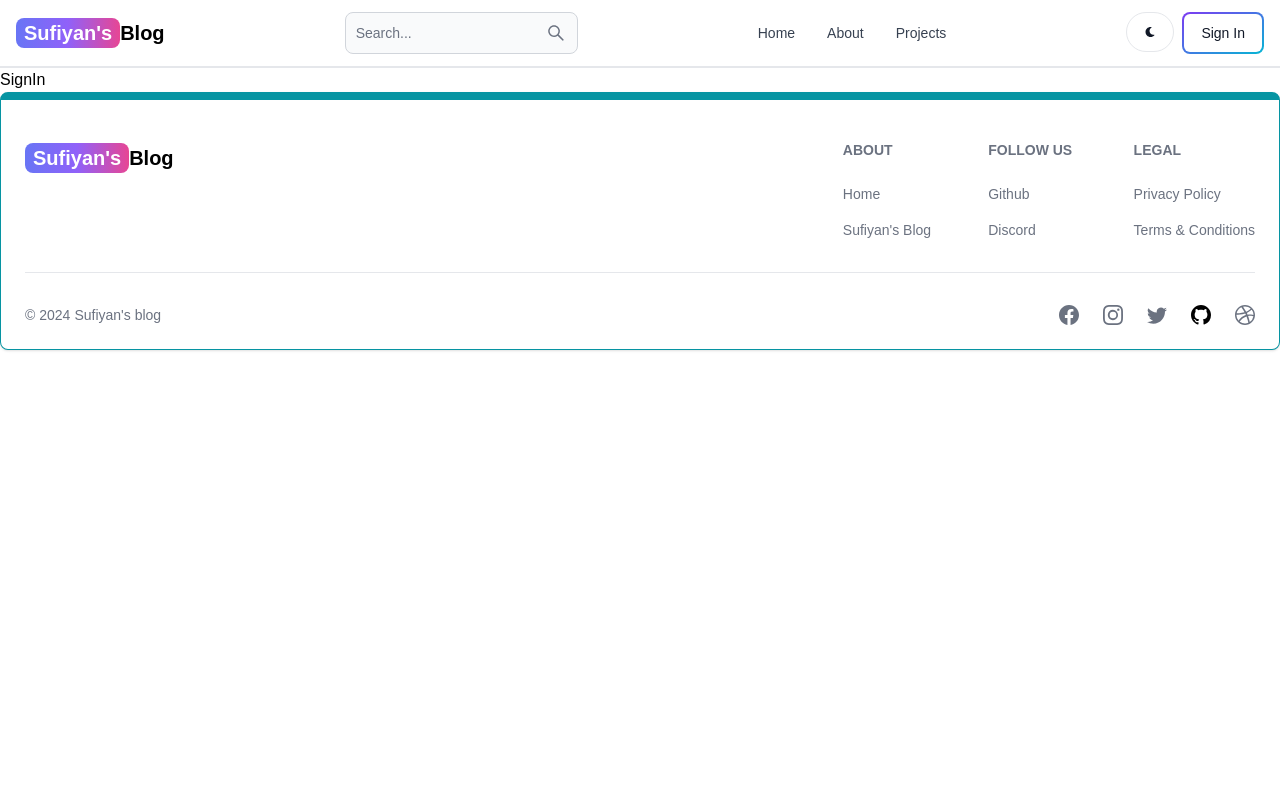
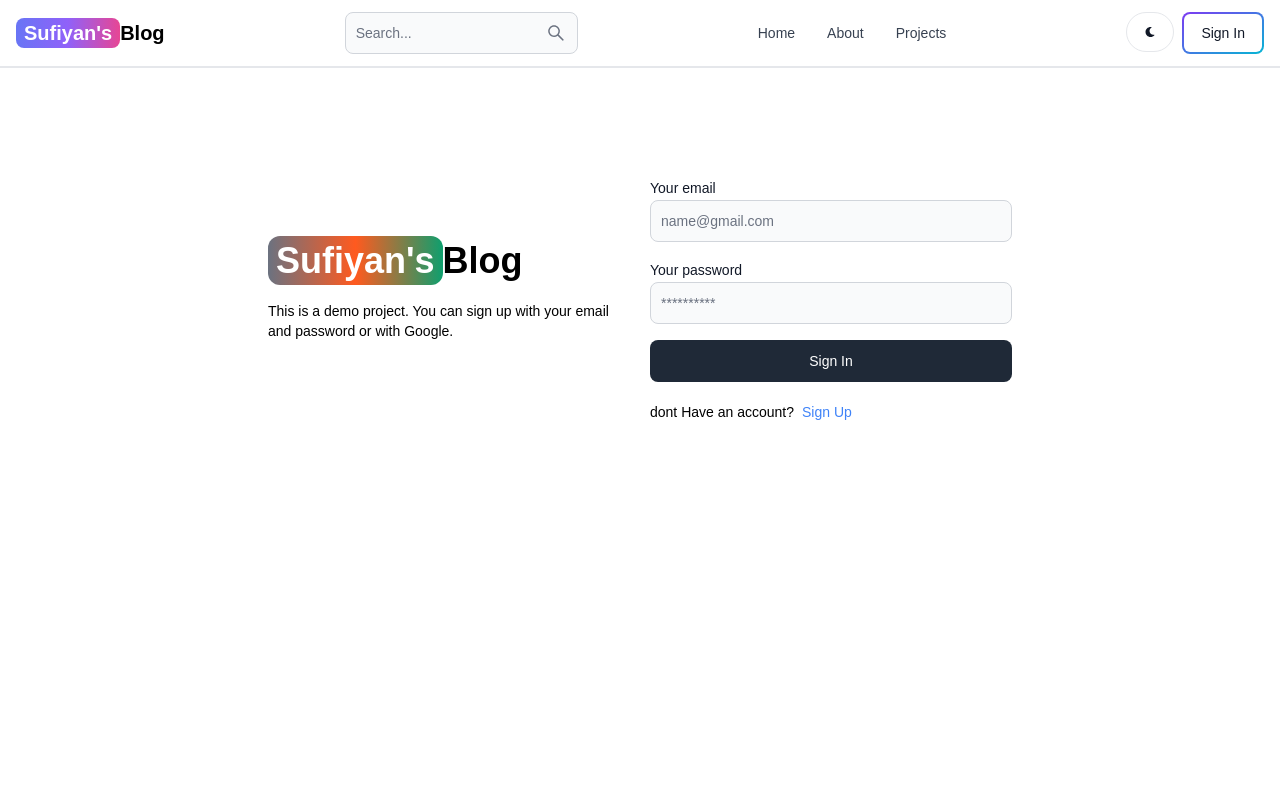
Before and after one commit to sofiyan01/blog-webapp, a React (Vite) app in the folder client/: page /sign-in in a window 1280 px wide. Shown: the top 800 px of the page. Built offline with nearby package versions, Linux system fonts and the light colour scheme.

Commit message:
complete signin Func

```diff
--- a/client/src/pages/SignIn.jsx
+++ b/client/src/pages/SignIn.jsx
@@ -1,9 +1,113 @@
-import React from 'react'
+import { Alert, Button, Label, Spinner, TextInput } from 'flowbite-react';
+import React, { useState } from 'react';
+import { Link, useNavigate } from 'react-router-dom';
 
 function SignIn() {
+  const [formData, setFormData] = useState({});
+  const [errorMessage, setErrorMessage] = useState(null);
+  const [loading, setLoading] = useState(false);
+  const navigate=useNavigate()
+
+  const handleChange = (e) => {
+    setFormData({
+      ...formData, [e.target.id]: e.target.value
+    });
+  };
+
+  const handleSubmit = async (e) => {
+    e.preventDefault();
+    setLoading(true);
+    setErrorMessage(null);
+
+    try {
+      const res = await fetch("/api/auth/signin", {
+        method: "POST",
+        headers: { "Content-Type": "application/json" },
+        body: JSON.stringify(formData),
+      });
+
+      const data = await res.json();
+
+      if (data.success === false) {
+        setErrorMessage(data.message);
+      }
+      if (res.ok) {
+        navigate("/")
+      }
+    } catch (error) {
+      setErrorMessage(error.message);
+    } finally {
+      setLoading(false); // This ensures loading stops whether the request is successful or not.
+    }
+  };
+
   return (
-    <div>SignIn</div>
-  )
+    <div className='min-h-screen mt-20'>
+      <div className='flex p-3 max-w-3xl mx-auto flex-col md:flex-row md:items-center gap-5'>
+        {/* left */}
+        <div className='flex-1'>
+          <Link to='/' className='font-bold dark:text-white text-4xl'>
+            <span className="px-2 py-1 bg-gradient-to-r from-gray-500 via-orange-500 to-green-500 rounded-xl text-white">
+              Sufiyan's
+            </span>
+            Blog
+          </Link>
+          <p className='text-sm mt-5'>
+            This is a demo project. You can sign up with your email and password
+            or with Google.
+          </p>
+        </div>
+        {/* right */}
+        <div className='flex-1'>
+          <form className='flex flex-col gap-4' onSubmit={handleSubmit}>
+            <div>
+            </div>
+            <div>
+              <Label value='Your email' />
+              <TextInput
+                type='email'
+                placeholder='name@gmail.com'
+                id='email'
+                onChange={handleChange}
+              />
+            </div>
+            <div>
+              <Label value='Your password' />
+              <TextInput
+                type='password'
+                placeholder='**********'
+                id='password'
+                onChange={handleChange}
+              />
+            </div>
+            <Button
+              color="dark"
+              type='submit'
+              disabled={loading}
+            >
+              {loading ? (
+                <>
+                  <Spinner size="sm" />
+                  <span className="pl-3">Loading...</span>
+                </>
+              ) : "Sign In"}
+            </Button>
+          </form>
+          <div className='flex gap-2 text-sm mt-5'>
+            <span>dont Have an account?</span>
+            <Link to='/sign-up' className='text-blue-500'>
+              Sign Up
+            </Link>
+          </div>
+          {errorMessage && (
+            <Alert className='mt-5' color='failure'>
+              {errorMessage}
+            </Alert>
+          )}
+        </div>
+      </div>
+    </div>
+  );
 }
 
-export default SignIn
+export default SignIn;
--- a/client/src/pages/SignUp.jsx
+++ b/client/src/pages/SignUp.jsx
@@ -47,7 +47,7 @@
         {/* left */}
         <div className='flex-1'>
           <Link to='/' className='font-bold dark:text-white text-4xl'>
-            <span className='px-2 py-1 bg-gradient-to-r from-indigo-500 via-purple-500 to-pink-500 rounded-lg text-white'>
+            <span className='px-2 py-1 bg-gradient-to-r from-gray-500 via-orange-500 to-green-500 rounded-lg text-white'>
               Sufiyan's
             </span>
             Blog
@@ -88,7 +88,7 @@
               />
             </div>
             <Button
-              color="purple"
+              color="dark"
               type='submit'
               disabled={loading}
             >
```
Also changed, not shown: 1 other file (tests, documents, lock files or other folders).
